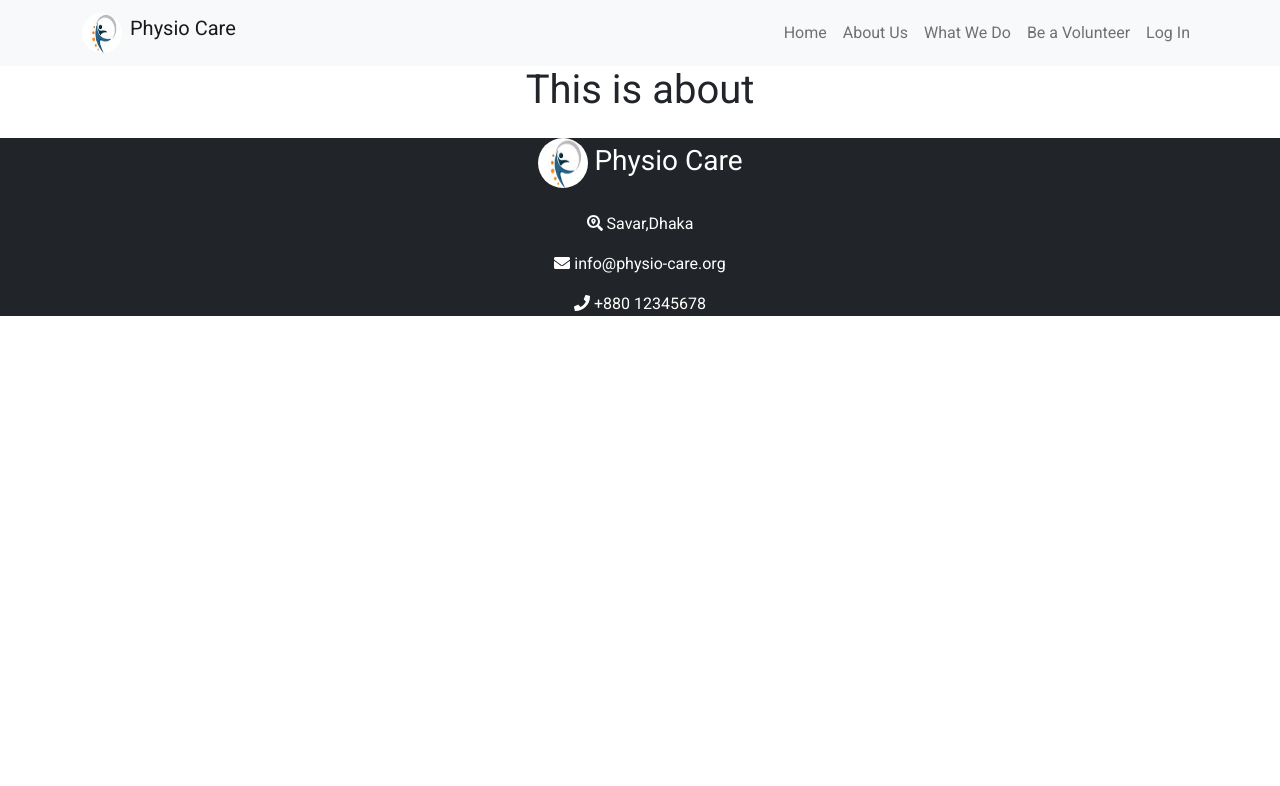
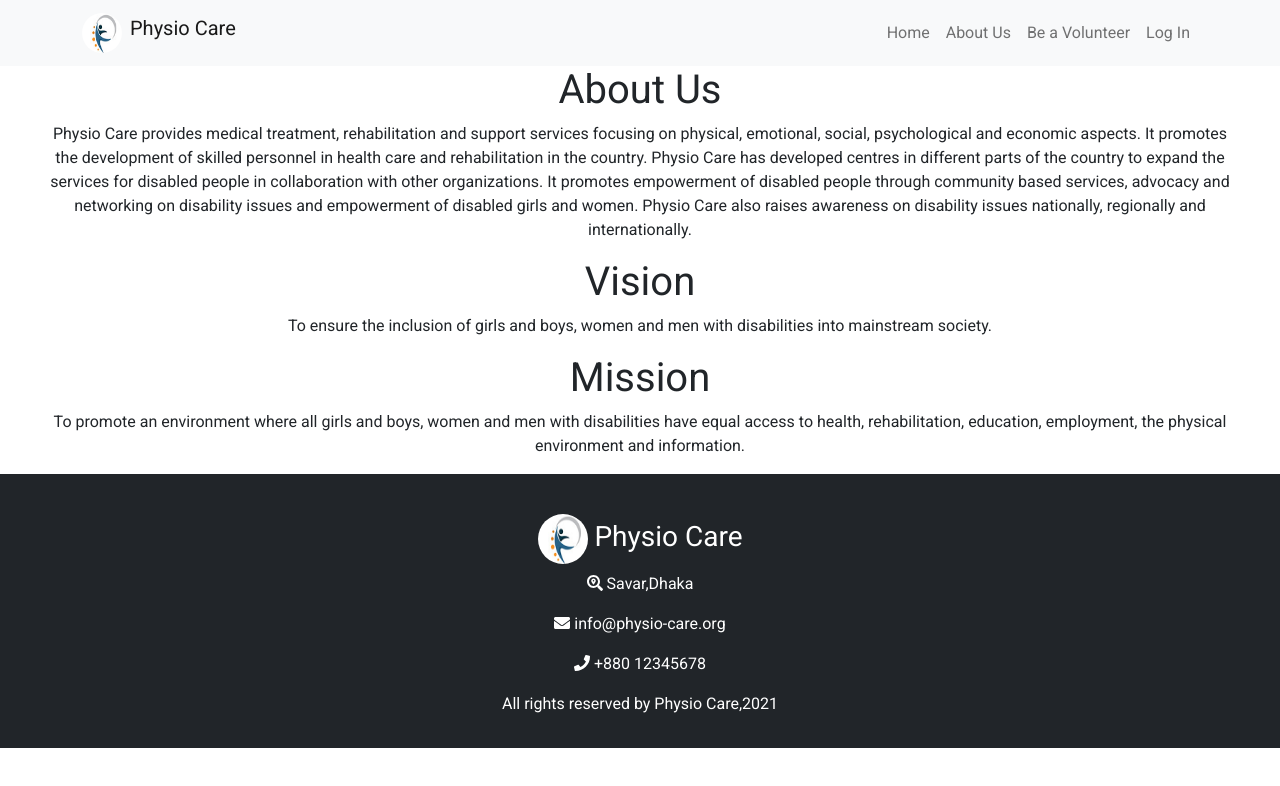
Before and after one commit to pujaKundu/physio-care, a React (Create React App) app: page /about in a window 1280 px wide. Shown: the top 786 px of the page. Built offline with nearby package versions, Linux system fonts and the light colour scheme.

Commit message:
homepage sections

```diff
--- a/src/App.js
+++ b/src/App.js
@@ -25,9 +25,7 @@ function App() {
           <Route path="/about">
             <About></About>
           </Route>
-          <Route path="/work">
-            <Work></Work>
-          </Route>
+
           <Route path="/volunteer">
             <Volunteer></Volunteer>
           </Route>
--- /dev/null
+++ b/src/People/People.js
@@ -0,0 +1,56 @@
+import React from "react";
+import { Card, CardGroup, Container } from "react-bootstrap";
+
+const People = () => {
+  return (
+    <Container className="my-5">
+      <h2 className="my-5">Our Volunteers</h2>
+      <CardGroup>
+        <Card>
+          <Card.Img
+            variant="top"
+            src="https://image.freepik.com/free-photo/cheerful-curly-business-girl-wearing-glasses_176420-206.jpg"
+          />
+          <Card.Body>
+            <Card.Title>Abida Alam</Card.Title>
+            <Card.Text>
+              Long-term Volunteer. <br />
+              Dhaka
+            </Card.Text>
+          </Card.Body>
+          <Card.Footer></Card.Footer>
+        </Card>
+        <Card>
+          <Card.Img
+            variant="top"
+            src="https://image.freepik.com/free-photo/portrait-beautiful-young-woman-standing-grey-wall_231208-10760.jpg"
+          />
+          <Card.Body>
+            <Card.Title>Alexandra</Card.Title>
+            <Card.Text>
+              Short-term Volunteer. <br />
+              London{" "}
+            </Card.Text>
+          </Card.Body>
+          <Card.Footer></Card.Footer>
+        </Card>
+        <Card>
+          <Card.Img
+            variant="top"
+            src="https://image.freepik.com/free-photo/half-length-shot-cheerful-senior-man-smiles-happily-with-white-teeth-wears-optical-glasses-sweater-isolated-brown-wall_273609-44148.jpg"
+          />
+          <Card.Body>
+            <Card.Title>George M.</Card.Title>
+            <Card.Text>
+              Long-term Volunteer. <br />
+              London
+            </Card.Text>
+          </Card.Body>
+          <Card.Footer></Card.Footer>
+        </Card>
+      </CardGroup>
+    </Container>
+  );
+};
+
+export default People;
--- a/src/components/About/About.js
+++ b/src/components/About/About.js
@@ -2,8 +2,31 @@ import React from "react";
 
 const About = () => {
   return (
-    <div>
-      <h1>This is about</h1>
+    <div className="mx-5">
+      <h1>About Us</h1>
+      <p>
+        Physio Care provides medical treatment, rehabilitation and support
+        services focusing on physical, emotional, social, psychological and
+        economic aspects. It promotes the development of skilled personnel in
+        health care and rehabilitation in the country. Physio Care has developed
+        centres in different parts of the country to expand the services for
+        disabled people in collaboration with other organizations. It promotes
+        empowerment of disabled people through community based services,
+        advocacy and networking on disability issues and empowerment of disabled
+        girls and women. Physio Care also raises awareness on disability issues
+        nationally, regionally and internationally.{" "}
+      </p>
+      <h1>Vision</h1>
+      <p>
+        To ensure the inclusion of girls and boys, women and men with
+        disabilities into mainstream society.
+      </p>
+      <h1>Mission</h1>
+      <p>
+        To promote an environment where all girls and boys, women and men with
+        disabilities have equal access to health, rehabilitation, education,
+        employment, the physical environment and information.
+      </p>
     </div>
   );
 };
--- a/src/components/Banner/Banner.js
+++ b/src/components/Banner/Banner.js
@@ -3,10 +3,11 @@ import React from "react";
 import med from "../../images/Banner/medical-assistant-helping-patient-with-physiotherapy-exercises.jpg";
 import doc from "../../images/Banner/doctor-with-patient-physiotherapy-clinic.jpg";
 import edu from "../../images/Banner/medium-shot-people-graduating.jpg";
-import { Col, Row, Button } from "react-bootstrap";
+import { Col, Row, Button, Container } from "react-bootstrap";
 
 const Banner = () => {
   return (
+    <Container className="my-5">
       <Row>
         <Col xs={12} lg={6} className="mt-5">
           <h1 className="text-primary fs-1">Physio Care</h1>
@@ -14,9 +15,10 @@ const Banner = () => {
           <h1>Live a better life with US</h1>
         </Col>
         <Col xs={12} lg={6}>
-        <img src={doc} className="img-fluid" alt="" />
+          <img src={med} className="img-fluid" alt="" />
         </Col>
       </Row>
+    </Container>
   );
 };
 
--- a/src/components/Detail/Detail.js
+++ b/src/components/Detail/Detail.js
@@ -3,19 +3,19 @@ import { useParams } from "react-router";
 
 const Detail = () => {
   let { serviceId } = useParams();
-  const [detail, setDetail] = useState([]);
+  const [details, setDetails] = useState([]);
   const [info, setInfo] = useState([]);
   useEffect(() => {
     fetch("/services.json")
       .then((res) => res.json())
-      .then((data) => setDetail(data));
+      .then((data) => setDetails(data));
   }, []);
   useEffect(() => {
-    const foundDetail = detail.find(
+    const foundDetail = details.find(
       (singleDetail) => singleDetail.id === serviceId
     );
     console.log(foundDetail);
-  }, [detail]);
+  }, [details]);
   return (
     <div>
       {serviceId}
--- a/src/components/Home/Home.js
+++ b/src/components/Home/Home.js
@@ -1,12 +1,16 @@
 import React from "react";
+import People from "../../People/People";
 import Banner from "../Banner/Banner";
 import Services from "../Services/Services";
+import Success from "../Success/Success";
 
 const Home = () => {
   return (
     <>
       <Banner></Banner>
       <Services></Services>
+      <Success></Success>
+      <People></People>
     </>
   );
 };
--- a/src/components/Services/Services.js
+++ b/src/components/Services/Services.js
@@ -1,5 +1,5 @@
 import React, { useEffect, useState } from "react";
-import { Col, Row } from "react-bootstrap";
+import { Col, Container, Row } from "react-bootstrap";
 import Service from "../Service/Service";
 
 const Services = () => {
@@ -10,13 +10,13 @@ const Services = () => {
       .then((data) => setServices(data));
   }, []);
   return (
-    <div className="my-5">
+    <Container className="my-5">
       <h1>Our Services</h1>
 
       {services.map((service) => (
         <Service key={service.id} service={service}></Service>
       ))}
-    </div>
+    </Container>
   );
 };
 
--- /dev/null
+++ b/src/components/Success/Success.js
@@ -0,0 +1,31 @@
+import React from "react";
+import { Col, Container, Row } from "react-bootstrap";
+
+const Success = () => {
+  return (
+    <Container className="my-5">
+      <h1 className="my-5">Success Stories</h1>
+      <Row>
+        <Col xs={12} lg={6} className="mt-5">
+          <h2 className="text-primary ">
+            Ayesha Became a Successful Freelancer
+          </h2>
+          <br />
+          <p>
+            Physio Care helped me when I had lost all faith in myself.They
+            helped me regain my confidence.
+          </p>
+        </Col>
+        <Col xs={12} lg={6}>
+          <img
+            src="https://image.freepik.com/free-photo/portrait-confident-young-businesswoman-sitting-wheelchair-using-laptop-office_23-2148127378.jpg"
+            className="img-fluid"
+            alt=""
+          />
+        </Col>
+      </Row>
+    </Container>
+  );
+};
+
+export default Success;
--- a/src/components/Volunteer/Volunteer.js
+++ b/src/components/Volunteer/Volunteer.js
@@ -1,10 +1,35 @@
 import React from "react";
+import { Container } from "react-bootstrap";
 
 const Volunteer = () => {
   return (
-    <div>
-      <h1>Volunteer</h1>
-    </div>
+    <Container>
+      <div className="my-5">
+        <h1>Volunteer</h1>
+        <h2>Long-term Volunteers</h2>
+        <p>
+          There is a great need for trained physiotherapists, occupational
+          therapists and speech and language therapists to work at Physio Care.
+          If coming for a longer period (six months or more), it would be
+          desirable to have at least two years' post graduate experience.
+          Lecturing experience is not required and all courses are taken in
+          English. Examples of other professional posts are Bio-medical
+          Scientist or Radiologist.
+        </p>
+      </div>
+      <h2>Short-term Volunteers</h2>
+      <p>
+        {" "}
+        Usually, a volunteer will have special interests or skills which lead
+        him or her to work in a specific area. However, the need to be flexible
+        and use one's initiative is very important. For prospective short-term
+        volunteers it should be stressed that there are very many mundane tasks
+        to be done. Five days a week there are sports activities for patients in
+        the afternoon. This is popular among volunteers who help organising
+        different games, and often participate themselves. Activities include
+        wheelchair basketball, archery, darts and skittles.
+      </p>
+    </Container>
   );
 };
 
--- a/src/components/shared/Footer/Footer.js
+++ b/src/components/shared/Footer/Footer.js
@@ -13,8 +13,8 @@ const phone = <FontAwesomeIcon icon={faPhone} />;
 const location = <FontAwesomeIcon icon={faSearchLocation} />;
 const Footer = () => {
   return (
-    <div className="bg-dark text-white">
-      <h3 className="my-4">
+    <div className="bg-dark text-white mb-0 py-3">
+      <h3 className="mt-4 ">
         <img
           className="rounded-circle"
           width="50"
@@ -24,9 +24,12 @@ const Footer = () => {
         />{" "}
         Physio Care
       </h3>
-      <p>{location} Savar,Dhaka</p>
-      <p>{email} info@physio-care.org</p>
-      <p>{phone} +880 12345678</p>
+      <div>
+        <p>{location} Savar,Dhaka</p>
+        <p>{email} info@physio-care.org</p>
+        <p>{phone} +880 12345678</p>
+        <p>All rights reserved by Physio Care,2021</p>
+      </div>
     </div>
   );
 };
--- a/src/components/shared/Header/Header.js
+++ b/src/components/shared/Header/Header.js
@@ -26,9 +26,7 @@ const Header = () => {
               <Nav.Link as={Link} to="/about">
                 About Us
               </Nav.Link>
-              <Nav.Link as={Link} to="/work">
-                What We Do
-              </Nav.Link>
+
               <Nav.Link as={Link} to="/volunteer">
                 Be a Volunteer
               </Nav.Link>
```
Lines whose indentation alone changed are shown as unchanged.
